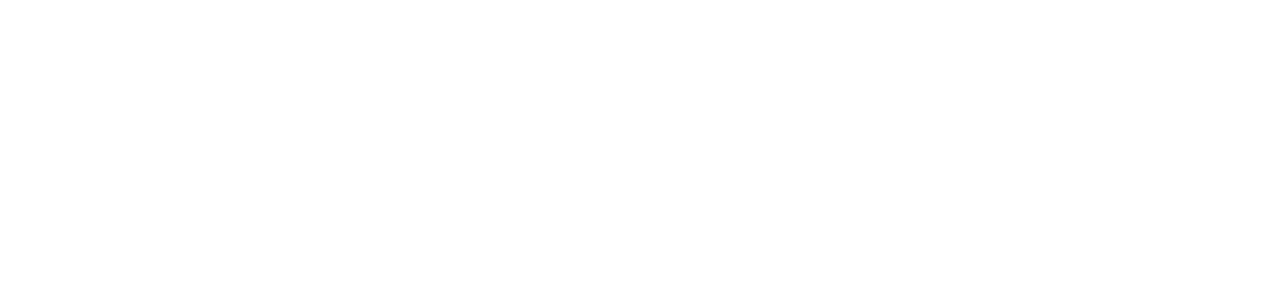
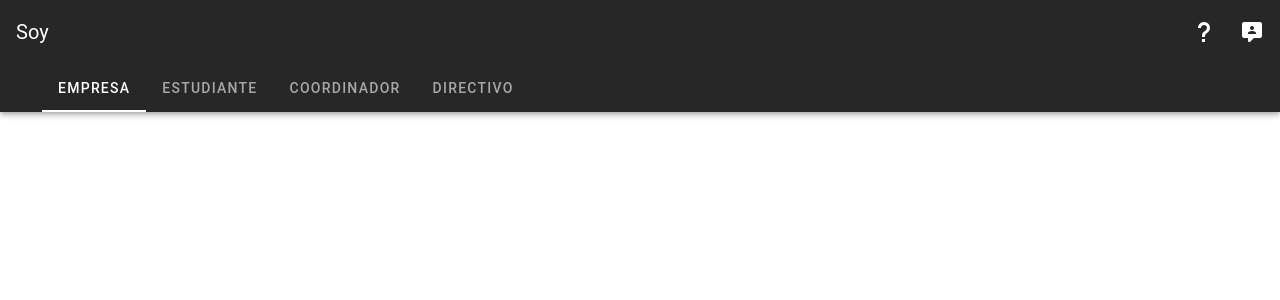
Before and after one commit to carlosdizx/Plantilla-GPPU, a Vue app: page /forms in a window 1280 px wide. Shown: the top 300 px of the page. Built offline with nearby package versions, Linux system fonts and the light colour scheme; a small style sheet from the web is missing.

Commit message:
Nueva vista para el registro

```diff
--- a/src/components/Login.vue
+++ b/src/components/Login.vue
@@ -31,7 +31,7 @@
       <router-link to="/dashboard">
         <v-btn color="info">Iniciar sesion</v-btn>
       </router-link>
-      <router-link to="/">
+      <router-link to="/forms">
         <v-btn color="success">Registrarme</v-btn>
       </router-link>
       <v-spacer></v-spacer>
--- a/src/router/index.ts
+++ b/src/router/index.ts
@@ -2,6 +2,7 @@
 import VueRouter, { RouteConfig } from "vue-router";
 import Home from "../views/Home.vue";
 import Dashboard from "../views/Dashboard.vue";
+import Forms from "../views/Forms.vue";
 
 Vue.use(VueRouter);
 
@@ -20,6 +21,11 @@
     path: "/dashboard",
     name: "Dashboard",
     component: Dashboard
+  },
+  {
+    path: "/forms",
+    name: "Forms",
+    component: Forms
   }
 ];
 
--- /dev/null
+++ b/src/views/Forms.vue
@@ -0,0 +1,36 @@
+<template>
+  <v-app-bar app dark src="@/assets/difuminado.jpg">
+    <v-toolbar-title>Soy</v-toolbar-title>
+    <v-spacer></v-spacer>
+    <v-btn icon>
+      <v-icon>mdi-help</v-icon>
+    </v-btn>
+    <v-btn icon>
+      <v-icon>mdi-comment-account</v-icon>
+    </v-btn>
+    <template v-slot:extension>
+      <v-tabs align-with-title>
+        <v-tab>Empresa</v-tab>
+        <v-tab>Estudiante</v-tab>
+        <v-tab>Coordinador</v-tab>
+        <v-tab>Directivo</v-tab>
+      </v-tabs>
+    </template>
+  </v-app-bar>
+</template>
+
+<script>
+export default {
+  name: "Forms",
+  data: () => ({
+    items: [
+      { title: "Click Me" },
+      { title: "Click Me" },
+      { title: "Click Me" },
+      { title: "Click Me 2" }
+    ]
+  })
+};
+</script>
+
+<style scoped></style>
```
